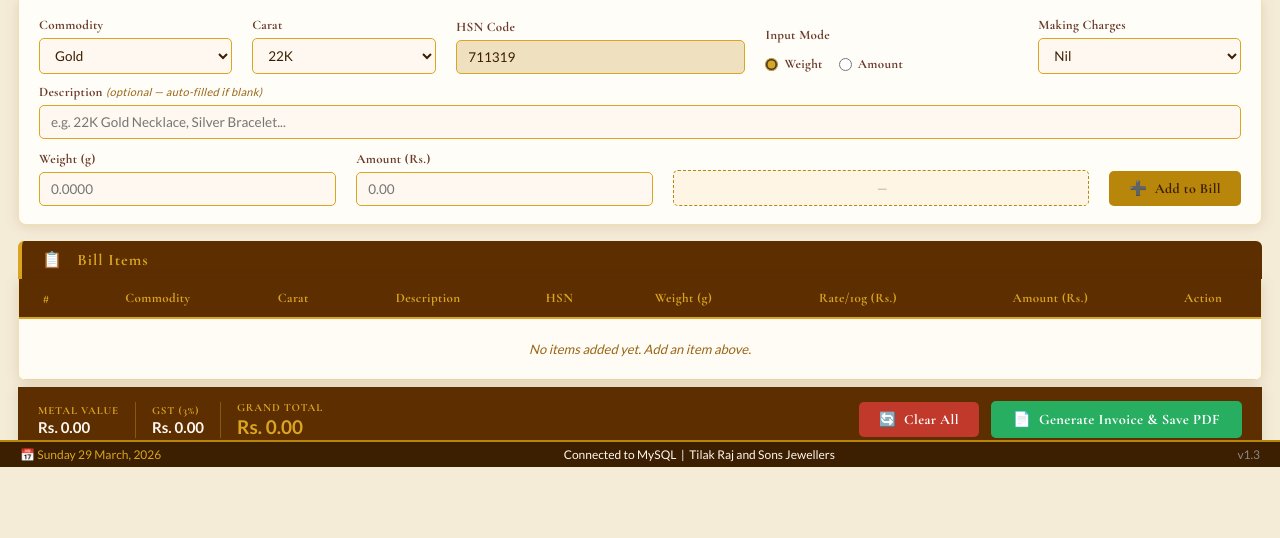
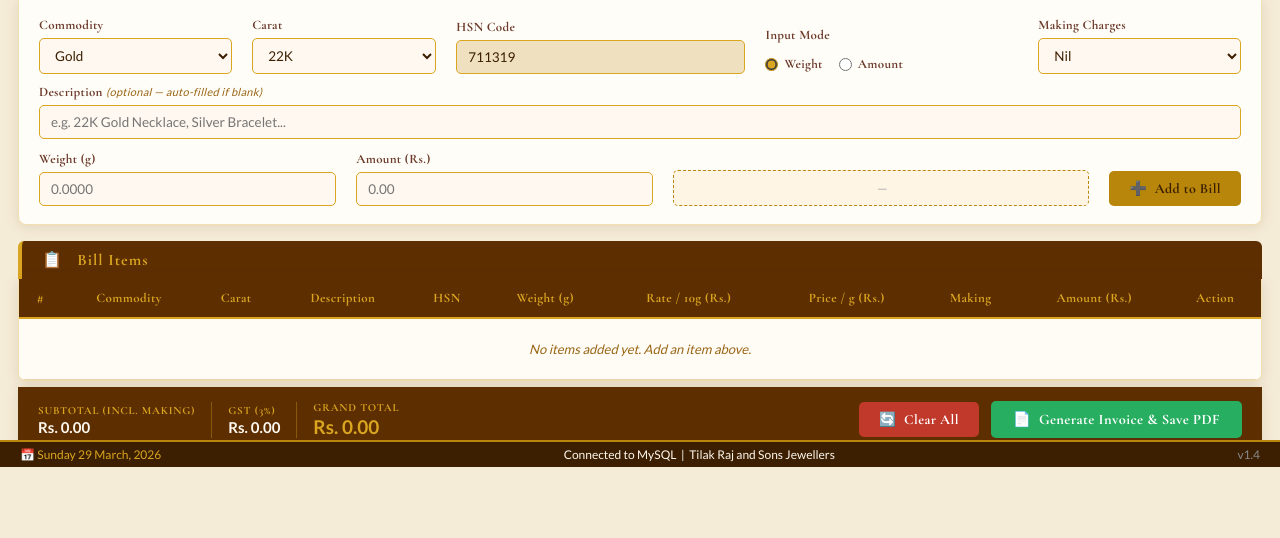
Before and after one commit to SaiyamKumar510/jewellery-app, a Flask app: page / in a window 1280 px wide. Shown: the part 333-871 px from the top of the page. Run offline with Flask 3, Linux system fonts and the light colour scheme.

Commit message:
Added Columns and Making Charge

```diff
--- a/static/script.js
+++ b/static/script.js
@@ -165,29 +165,49 @@ function addItem() {
     let   desc   = document.getElementById("description").value.trim();
     if (!desc)  desc = (com === "Gold") ? carat + " Gold" : "Silver";
 
-    const hsn  = HSN[com];
-    const mode = document.querySelector('input[name="input_mode"]:checked').value;
+    const hsn      = HSN[com];
+    const mode     = document.querySelector('input[name="input_mode"]:checked').value;
+    const makingPct = getMakingPct();
 
-    let weight, amount;
+    let weight, baseAmount, displayAmount, pricePerGram;
+
     if (mode === "Weight") {
         weight = parseFloat(document.getElementById("weight").value);
         if (isNaN(weight) || weight <= 0) {
             showToast("Please enter a valid positive weight.", "error"); return;
         }
-        amount = (weight / 10) * rate;
+        baseAmount = (weight / 10) * rate;
+        // displayAmount = base metal value + making charges (before GST)
+        // This is the "item amount" shown in the table
+        displayAmount = baseAmount * (1 + makingPct / 100);
+        pricePerGram  = displayAmount / weight;  // price per gram incl. making charges
     } else {
-        // Amount mode: entered value is the grand total (with making + GST)
-        // Back-calculate to pure metal base amount, then derive weight
+        // Amount mode: entered value is the GRAND TOTAL (with making + GST)
         const enteredAmt = parseFloat(document.getElementById("amount_input").value);
         if (isNaN(enteredAmt) || enteredAmt <= 0) {
             showToast("Please enter a valid positive amount.", "error"); return;
         }
-        // Strip making charges & GST to get pure metal base amount
-        amount = baseAmtFromGrand(enteredAmt);
-        weight = (amount / rate) * 10;
+        // Strip GST only first to get taxable (metal + making)
+        displayAmount = enteredAmt / 1.03;
+        // Strip making to get base metal
+        baseAmount    = displayAmount / (1 + makingPct / 100);
+        weight        = (baseAmount / rate) * 10;
+        pricePerGram  = displayAmount / weight;
     }
 
-    items.push({ commodity: com, hsn, description: desc, carat, weight, rate, amount });
+    items.push({
+        commodity:    com,
+        hsn,
+        description:  desc,
+        carat,
+        weight,
+        rate,             // pure metal rate per 10g
+        amount:       baseAmount,        // pure metal value (stored, used for totals)
+        displayAmount,                   // metal + making (shown in table)
+        makingPct,
+        pricePerGram                     // per gram incl. making charges
+    });
+
     renderItemsTable();
     recalcTotals();
 
@@ -207,10 +227,14 @@ function removeItem(idx) {
 function renderItemsTable() {
     const tbody = document.getElementById("itemsBody");
     if (items.length === 0) {
-        tbody.innerHTML = `<tr class="empty-row" id="emptyRow"><td colspan="9">No items added yet. Add an item above.</td></tr>`;
+        tbody.innerHTML = `<tr class="empty-row" id="emptyRow"><td colspan="11">No items added yet. Add an item above.</td></tr>`;
         return;
     }
-    tbody.innerHTML = items.map((it, idx) => `
+    tbody.innerHTML = items.map((it, idx) => {
+        const makingBadge = it.makingPct > 0
+            ? `<span class="making-badge">+${it.makingPct}% MC</span>`
+            : `<span class="making-badge nil">Nil</span>`;
+        return `
         <tr>
             <td>${idx + 1}</td>
             <td>${it.commodity}</td>
@@ -219,27 +243,30 @@ function renderItemsTable() {
             <td>${it.hsn}</td>
             <td>${it.weight.toFixed(4)}</td>
             <td>${fmtN(it.rate)}</td>
-            <td><strong>${fmtN(it.amount)}</strong></td>
+            <td class="price-per-gram-cell">Rs. ${fmtN(it.pricePerGram)}</td>
+            <td>${makingBadge}</td>
+            <td><strong class="amount-cell">Rs. ${fmtN(it.displayAmount)}</strong></td>
             <td><button class="btn-remove" onclick="removeItem(${idx})">🗑 Remove</button></td>
         </tr>
-    `).join("");
+    `}).join("");
 }
 
 function recalcTotals() {
-    const subtotal   = items.reduce((s, i) => s + i.amount, 0);
-    const makingPct  = getMakingPct();
-    const makingAmt  = subtotal * makingPct / 100;
-    const taxable    = subtotal + makingAmt;
+    // Sum of displayAmount = metal + making charges (pre-GST)
+    const taxable    = items.reduce((s, i) => s + i.displayAmount, 0);
     const cgst       = taxable * 0.015;
     const sgst       = taxable * 0.015;
     const gst        = cgst + sgst;
     const grand      = taxable + gst;
+    // subtotal for display = pure metal values
+    const subtotal   = items.reduce((s, i) => s + i.amount, 0);
+    const makingAmt  = taxable - subtotal;
 
-    document.getElementById("display_subtotal").textContent = "Rs. " + fmt(subtotal);
+    document.getElementById("display_subtotal").textContent = "Rs. " + fmt(taxable);
     document.getElementById("display_gst").textContent      = "Rs. " + fmt(gst);
     document.getElementById("display_total").textContent    = "Rs. " + fmt(grand);
 
-    return { subtotal, makingPct, makingAmt, cgst, sgst, gst, grand };
+    return { subtotal, makingAmt, cgst, sgst, gst, grand, taxable };
 }
 
 function clearAll() {
@@ -258,7 +285,10 @@ function generateInvoice() {
     if (!buyer) { showToast("Please enter buyer name.", "error"); return; }
     if (items.length === 0) { showToast("Please add at least one item.", "error"); return; }
 
-    const { subtotal, makingPct, makingAmt, cgst, sgst, gst, grand } = recalcTotals();
+    const { subtotal, makingAmt, cgst, sgst, gst, grand, taxable } = recalcTotals();
+
+    // Use first item's makingPct (or 0). All items share same making charge selection.
+    const makingPct = items[0]?.makingPct || 0;
 
     const payload = {
         buyer_name:  buyer,
@@ -285,7 +315,6 @@ function generateInvoice() {
             showToast("Error: " + data.error, "error");
         } else {
             showToast("✅ Invoice " + data.invoice_no + " saved! PDF downloading...", "success");
-            // Trigger PDF download
             window.location.href = "/download_pdf/" + encodeURIComponent(data.invoice_no);
             clearAll();
         }
@@ -334,7 +363,6 @@ function renderHistoryTable(invoices) {
 function selectInvoice(invoiceNo, rowEl) {
     selectedInvoiceNo = invoiceNo;
 
-    // Highlight row
     document.querySelectorAll("#historyBody tr").forEach(r => r.classList.remove("history-row-selected"));
     rowEl.classList.add("history-row-selected");
 
--- a/templates/index.html
+++ b/templates/index.html
@@ -153,14 +153,16 @@
                             <th>Description</th>
                             <th>HSN</th>
                             <th>Weight (g)</th>
-                            <th>Rate/10g (Rs.)</th>
+                            <th>Rate / 10g (Rs.)</th>
+                            <th>Price / g (Rs.)</th>
+                            <th>Making</th>
                             <th>Amount (Rs.)</th>
                             <th>Action</th>
                         </tr>
                     </thead>
                     <tbody id="itemsBody">
                         <tr class="empty-row" id="emptyRow">
-                            <td colspan="9">No items added yet. Add an item above.</td>
+                            <td colspan="11">No items added yet. Add an item above.</td>
                         </tr>
                     </tbody>
                 </table>
@@ -171,7 +173,7 @@
         <div class="totals-bar">
             <div class="totals-left">
                 <div class="total-item">
-                    <span class="total-label">Metal Value</span>
+                    <span class="total-label">Subtotal (incl. Making)</span>
                     <span class="total-value" id="display_subtotal">Rs. 0.00</span>
                 </div>
                 <div class="total-divider"></div>
@@ -264,7 +266,7 @@
     <footer class="status-bar">
         <span id="status-date"></span>
         <span class="status-mid">Connected to MySQL &nbsp;|&nbsp; Tilak Raj and Sons Jewellers</span>
-        <span class="status-ver">v1.3</span>
+        <span class="status-ver">v1.4</span>
     </footer>
 
     <!-- ═══════════ TOAST ═══════════ -->
```
Also changed, not shown: static/style.css (+36 -2 lines), 1 other file.
